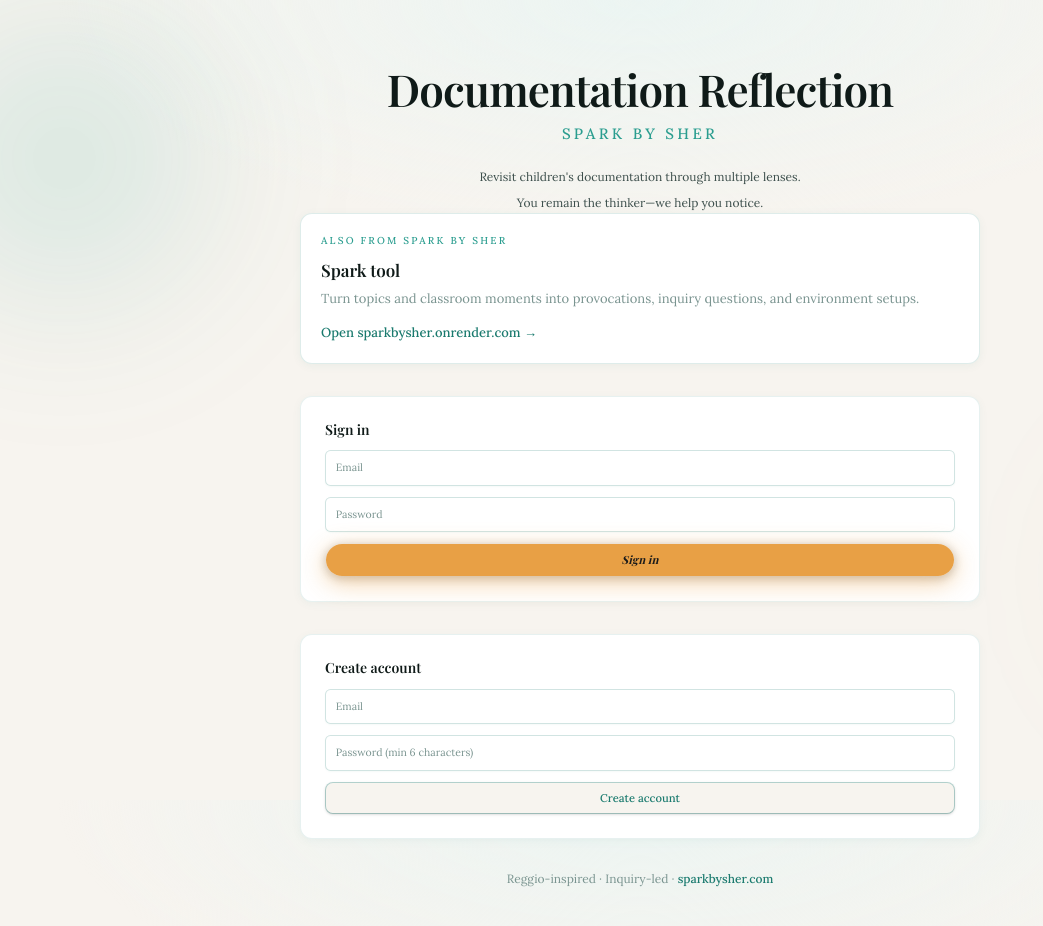
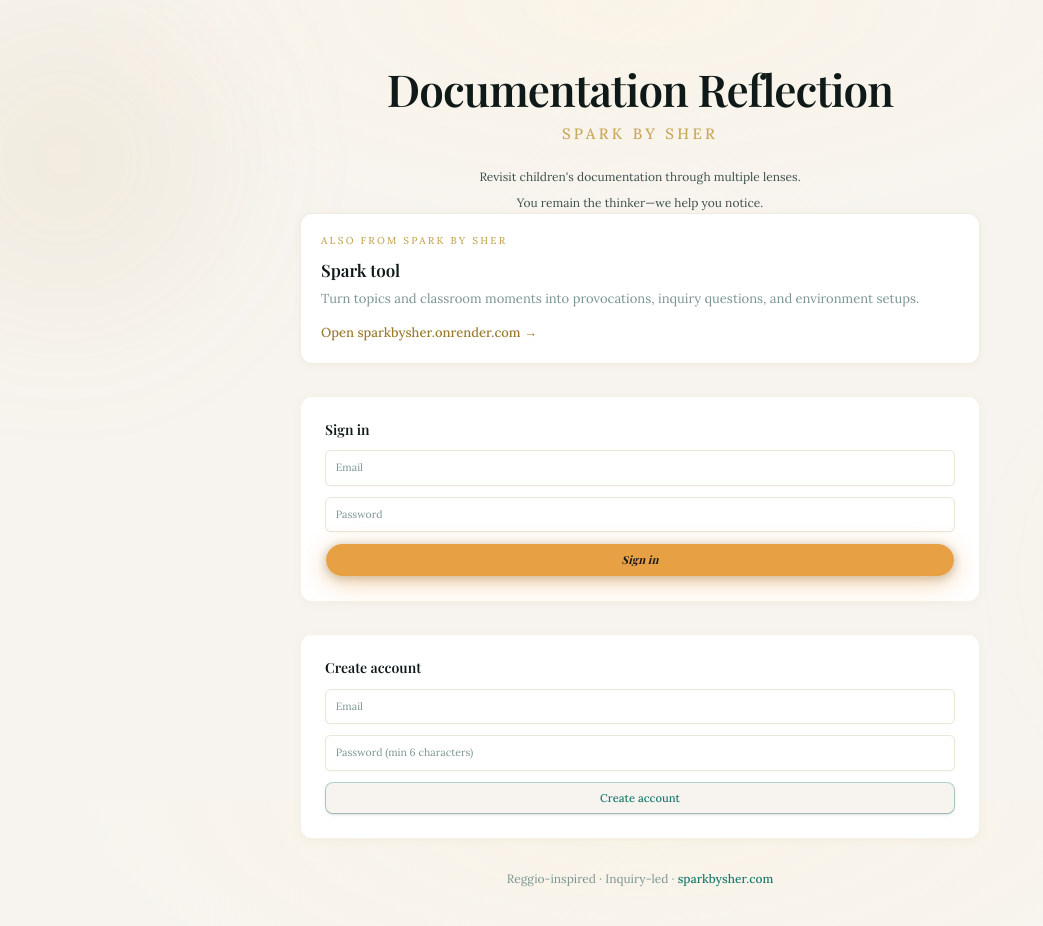
Before and after one commit to sherlinlee/reflection-companion, a Next.js app: page /login in a window 1280 px wide. Shown: the top 926 px of the page, without its empty margins (0-1043 px from the left). Built offline with nearby package versions, Linux system fonts and the light colour scheme.

Commit message:
Update design to ochre palette and simplify page shell motion.
Refresh globals.css tokens and component styles; remove staggered page-enter animation from PageShell.

```diff
--- a/src/app/globals.css
+++ b/src/app/globals.css
@@ -4,7 +4,6 @@
 
 @custom-variant dark (&:is(.dark *));
 
-/* Matches https://sparkbysher.com */
 @theme inline {
   --color-background: var(--background);
   --color-foreground: var(--foreground);
@@ -51,51 +50,58 @@
 
 :root {
   color-scheme: light only;
-  --spark-teal: #1a7a6e;
-  --spark-teal-mid: #2a9d8f;
-  --spark-teal-light: #a8d5cf;
-  --spark-teal-pale: #eaf5f3;
-  --spark-dark: #0f1a18;
-  --spark-mid: #2c3e3b;
-  --spark-text: #3d4f4c;
+
+  /* Ochre / warm sand palette */
+  --spark-ochre:       #9a7c2e;
+  --spark-ochre-mid:   #c8a85a;
+  --spark-ochre-light: #e8d5a0;
+  --spark-ochre-pale:  #faf4e6;
+
+  /* Neutrals — unchanged */
+  --spark-dark:  #0f1a18;
+  --spark-mid:   #2c3e3b;
+  --spark-text:  #3d4f4c;
   --spark-muted: #7a9490;
-  --spark-warm: #f7f4ef;
+  --spark-warm:  #f7f4ef;
   --spark-white: #ffffff;
 
-  --background: var(--spark-warm);
-  --foreground: var(--spark-text);
-  --card: var(--spark-white);
-  --card-foreground: var(--spark-text);
-  --popover: var(--spark-white);
-  --popover-foreground: var(--spark-text);
-  --primary: var(--spark-teal);
-  --primary-foreground: var(--spark-white);
-  --secondary: var(--spark-teal-pale);
+  /* CTA stays amber — already harmonises with ochre */
+  --spark-cta:       #e8a045;
+  --spark-cta-hover: #f0b05a;
+
+  /* Semantic tokens */
+  --background:          var(--spark-warm);
+  --foreground:          var(--spark-text);
+  --card:                var(--spark-white);
+  --card-foreground:     var(--spark-text);
+  --popover:             var(--spark-white);
+  --popover-foreground:  var(--spark-text);
+  --primary:             var(--spark-ochre);
+  --primary-foreground:  var(--spark-white);
+  --secondary:           var(--spark-ochre-pale);
   --secondary-foreground: var(--spark-dark);
-  --muted: var(--spark-teal-pale);
-  --muted-foreground: var(--spark-muted);
-  --accent: var(--spark-teal-pale);
-  --accent-foreground: var(--spark-teal);
-  --destructive: #b54a4a;
-  --border: rgba(26, 122, 110, 0.14);
-  --input: rgba(26, 122, 110, 0.2);
-  --ring: var(--spark-teal-mid);
-  --chart-1: var(--spark-teal);
-  --chart-2: var(--spark-teal-mid);
-  --chart-3: var(--spark-teal-light);
-  --chart-4: var(--spark-muted);
-  --chart-5: var(--spark-dark);
-  --radius: 0.75rem;
-  --sidebar: var(--spark-warm);
-  --sidebar-foreground: var(--spark-text);
-  --sidebar-primary: var(--spark-teal);
+  --muted:               var(--spark-ochre-pale);
+  --muted-foreground:    var(--spark-muted);
+  --accent:              var(--spark-ochre-pale);
+  --accent-foreground:   var(--spark-ochre);
+  --destructive:         #b54a4a;
+  --border:              rgba(154, 124, 46, 0.14);
+  --input:               rgba(154, 124, 46, 0.2);
+  --ring:                var(--spark-ochre-mid);
+  --chart-1:             var(--spark-ochre);
+  --chart-2:             var(--spark-ochre-mid);
+  --chart-3:             var(--spark-ochre-light);
+  --chart-4:             var(--spark-muted);
+  --chart-5:             var(--spark-dark);
+  --radius:              0.75rem;
+  --sidebar:             var(--spark-warm);
+  --sidebar-foreground:  var(--spark-text);
+  --sidebar-primary:     var(--spark-ochre);
   --sidebar-primary-foreground: var(--spark-white);
-  --sidebar-accent: var(--spark-teal-pale);
+  --sidebar-accent:      var(--spark-ochre-pale);
   --sidebar-accent-foreground: var(--spark-dark);
-  --sidebar-border: rgba(26, 122, 110, 0.14);
-  --sidebar-ring: var(--spark-teal-mid);
-  --spark-cta: #e8a045;
-  --spark-cta-hover: #f0b05a;
+  --sidebar-border:      rgba(154, 124, 46, 0.14);
+  --sidebar-ring:        var(--spark-ochre-mid);
 }
 
 @media (prefers-color-scheme: dark) {
@@ -122,7 +128,7 @@
     -webkit-font-smoothing: antialiased;
     background-image: radial-gradient(
       ellipse 70% 45% at 50% 0%,
-      rgba(234, 245, 243, 0.85) 0%,
+      rgba(250, 244, 230, 0.85) 0%,
       transparent 65%
     );
     background-attachment: fixed;
@@ -139,13 +145,13 @@
   }
 }
 
-/* sparkbysher.com component styles */
+/* ─── Section label ─── */
 .spark-section-label {
   font-size: 10px;
   font-weight: 500;
   letter-spacing: 0.22em;
   text-transform: uppercase;
-  color: var(--spark-teal-mid);
+  color: var(--spark-ochre-mid);
   margin-bottom: 14px;
   display: flex;
   align-items: center;
@@ -156,23 +162,31 @@
   content: "";
   flex: 1;
   height: 0.5px;
-  background: var(--spark-teal-light);
+  background: var(--spark-ochre-light);
 }
 
+/* ─── Pull quote ─── */
 .spark-pull-quote {
-  border-left: 3px solid var(--spark-teal);
+  border-left: 3px solid var(--spark-ochre);
   padding: 18px 24px;
-  background: var(--spark-teal-pale);
+  background: var(--spark-ochre-pale);
   border-radius: 0 8px 8px 0;
   font-family: var(--font-heading), Georgia, serif;
   font-size: clamp(17px, 3vw, 21px);
   font-style: italic;
-  color: var(--spark-teal);
+  color: var(--spark-ochre);
   line-height: 1.55;
   text-align: left;
+  transition:
+    box-shadow 0.3s ease,
+    border-left-width 0.2s ease;
 }
 
-/* Login tagline — placecard on mobile, plain on desktop */
+.spark-pull-quote:hover {
+  box-shadow: 0 6px 24px rgba(154, 124, 46, 0.1);
+}
+
+/* ─── Login tagline ─── */
 .spark-tagline-card {
   margin: 0 auto;
   max-width: 28rem;
@@ -197,15 +211,15 @@
   .spark-tagline-card {
     padding: 1.125rem 1.375rem 1.25rem;
     border-radius: 14px;
-    border: 1px solid rgba(168, 213, 207, 0.55);
+    border: 1px solid rgba(232, 213, 160, 0.55);
     background: linear-gradient(
       145deg,
       rgba(255, 255, 255, 0.98) 0%,
-      rgba(234, 245, 243, 0.92) 55%,
+      rgba(250, 244, 230, 0.92) 55%,
       rgba(255, 255, 255, 0.96) 100%
     );
     box-shadow:
-      0 2px 12px rgba(26, 122, 110, 0.07),
+      0 2px 12px rgba(154, 124, 46, 0.07),
       inset 0 1px 0 rgba(255, 255, 255, 0.9);
   }
 
@@ -219,7 +233,7 @@
     background: linear-gradient(
       90deg,
       transparent,
-      var(--spark-teal-mid),
+      var(--spark-ochre-mid),
       transparent
     );
   }
@@ -229,7 +243,7 @@
     margin-bottom: 0.5rem;
     font-size: 9px;
     line-height: 1;
-    color: var(--spark-teal);
+    color: var(--spark-ochre);
     letter-spacing: 0.2em;
   }
 }
@@ -240,18 +254,19 @@
   }
 }
 
+/* ─── Tool card ─── */
 .spark-tool-card {
   display: flex;
   flex-direction: column;
   gap: 0.5rem;
   border-radius: 0.75rem;
-  border: 1px solid rgba(26, 122, 110, 0.14);
+  border: 1px solid rgba(154, 124, 46, 0.14);
   background: var(--spark-white);
   padding: 1.125rem 1.25rem;
   text-align: left;
   text-decoration: none;
   color: inherit;
-  box-shadow: 0 2px 10px rgba(26, 122, 110, 0.06);
+  box-shadow: 0 2px 10px rgba(154, 124, 46, 0.06);
   transition:
     transform 0.25s cubic-bezier(0.22, 1, 0.36, 1),
     box-shadow 0.25s ease,
@@ -260,8 +275,8 @@
 
 .spark-tool-card:hover {
   transform: translateY(-2px);
-  border-color: rgba(42, 157, 143, 0.3);
-  box-shadow: 0 10px 28px rgba(26, 122, 110, 0.12);
+  border-color: rgba(200, 168, 90, 0.3);
+  box-shadow: 0 10px 28px rgba(154, 124, 46, 0.12);
 }
 
 .spark-tool-card-label {
@@ -269,7 +284,7 @@
   font-weight: 500;
   letter-spacing: 0.22em;
   text-transform: uppercase;
-  color: var(--spark-teal-mid);
+  color: var(--spark-ochre-mid);
 }
 
 .spark-tool-card-title {
@@ -290,12 +305,12 @@
   margin-top: 0.25rem;
   font-size: 0.8125rem;
   font-weight: 500;
-  color: var(--spark-teal);
+  color: var(--spark-ochre);
   transition: color 0.2s ease;
 }
 
 .spark-tool-card:hover .spark-tool-card-link {
-  color: var(--spark-teal-mid);
+  color: var(--spark-ochre-mid);
 }
 
 .spark-tool-card:hover .spark-tool-card-arrow {
@@ -307,7 +322,7 @@
   transition: transform 0.25s cubic-bezier(0.22, 1, 0.36, 1);
 }
 
-/* Login auth forms — 70% scale (30% smaller) */
+/* ─── Auth forms ─── */
 .spark-auth-form {
   display: flex;
   flex-direction: column;
@@ -326,12 +341,12 @@
 .spark-auth-field {
   width: 100%;
   border-radius: 0.35rem;
-  border: 1px solid rgba(26, 122, 110, 0.2);
+  border: 1px solid rgba(154, 124, 46, 0.2);
   background: var(--spark-white);
   padding: 0.4375rem 0.6125rem;
   font-size: 10.5px;
   color: var(--spark-text);
-  box-shadow: 0 1px 2px rgba(26, 122, 110, 0.04);
+  box-shadow: 0 1px 2px rgba(154, 124, 46, 0.04);
   outline: none;
   transition:
     border-color 0.2s ease,
@@ -344,12 +359,12 @@
 }
 
 .spark-auth-field:hover {
-  border-color: rgba(42, 157, 143, 0.35);
+  border-color: rgba(200, 168, 90, 0.35);
 }
 
 .spark-auth-field:focus-visible {
-  border-color: var(--spark-teal-mid);
-  box-shadow: 0 0 0 2px rgba(42, 157, 143, 0.2);
+  border-color: var(--spark-ochre-mid);
+  box-shadow: 0 0 0 2px rgba(200, 168, 90, 0.2);
   transform: translateY(-1px);
 }
 
@@ -369,13 +384,14 @@
   font-size: 0.7rem;
 }
 
+/* ─── Claim banner ─── */
 .spark-claim-banner {
-  background: var(--spark-teal-pale);
-  border-left: 3px solid var(--spark-teal);
+  background: var(--spark-ochre-pale);
+  border-left: 3px solid var(--spark-ochre);
   border-radius: 0 8px 8px 0;
   padding: 18px 24px;
   font-size: 14px;
-  color: var(--spark-teal);
+  color: var(--spark-ochre);
   font-style: italic;
   line-height: 1.75;
   transition:
@@ -384,10 +400,10 @@
 }
 
 .spark-claim-banner:hover {
-  box-shadow: 0 4px 20px rgba(26, 122, 110, 0.1);
+  box-shadow: 0 4px 20px rgba(154, 124, 46, 0.1);
 }
 
-/* Ambient background orbs */
+/* ─── Ambient orbs ─── */
 body::before,
 body::after {
   content: "";
@@ -406,7 +422,7 @@
   left: -12%;
   background: radial-gradient(
     circle,
-    rgba(42, 157, 143, 0.35) 0%,
+    rgba(200, 168, 90, 0.3) 0%,
     transparent 70%
   );
   animation: spark-drift-a 22s ease-in-out infinite;
@@ -426,64 +442,37 @@
 }
 
 @keyframes spark-drift-a {
-  0%,
-  100% {
-    transform: translate(0, 0) scale(1);
-  }
-  50% {
-    transform: translate(4%, 6%) scale(1.06);
-  }
+  0%, 100% { transform: translate(0, 0) scale(1); }
+  50%       { transform: translate(4%, 6%) scale(1.06); }
 }
 
 @keyframes spark-drift-b {
-  0%,
-  100% {
-    transform: translate(0, 0) scale(1);
-  }
-  50% {
-    transform: translate(-5%, -4%) scale(1.08);
-  }
+  0%, 100% { transform: translate(0, 0) scale(1); }
+  50%       { transform: translate(-5%, -4%) scale(1.08); }
 }
 
 @keyframes spark-fade-up {
-  from {
-    opacity: 0;
-    transform: translateY(12px);
-  }
-  to {
-    opacity: 1;
-    transform: translateY(0);
-  }
+  from { opacity: 0; transform: translateY(12px); }
+  to   { opacity: 1; transform: translateY(0); }
 }
 
 @keyframes spark-shimmer {
-  0% {
-    background-position: 200% center;
-  }
-  100% {
-    background-position: -200% center;
-  }
+  0%   { background-position: 200% center; }
+  100% { background-position: -200% center; }
 }
 
 @keyframes spark-pulse-soft {
-  0%,
-  100% {
-    opacity: 1;
-    transform: scale(1);
-  }
-  50% {
-    opacity: 0.85;
-    transform: scale(1.05);
-  }
+  0%, 100% { opacity: 1; transform: scale(1); }
+  50%       { opacity: 0.85; transform: scale(1.05); }
 }
 
-/* Interactive surfaces */
+/* ─── Cards & surfaces ─── */
 .spark-card {
   border-radius: 0.75rem;
-  border: 1px solid rgba(26, 122, 110, 0.1);
+  border: 1px solid rgba(154, 124, 46, 0.1);
   background: var(--spark-white);
   padding: 1.5rem;
-  box-shadow: 0 2px 10px rgba(26, 122, 110, 0.05);
+  box-shadow: 0 2px 10px rgba(154, 124, 46, 0.05);
   transition:
     transform 0.25s cubic-bezier(0.22, 1, 0.36, 1),
     box-shadow 0.25s cubic-bezier(0.22, 1, 0.36, 1),
@@ -492,21 +481,21 @@
 
 .spark-card:hover {
   transform: translateY(-2px);
-  border-color: rgba(42, 157, 143, 0.22);
-  box-shadow: 0 8px 28px rgba(26, 122, 110, 0.12);
+  border-color: rgba(200, 168, 90, 0.22);
+  box-shadow: 0 8px 28px rgba(154, 124, 46, 0.12);
 }
 
 .spark-card:focus-within {
-  border-color: rgba(42, 157, 143, 0.35);
-  box-shadow: 0 8px 28px rgba(26, 122, 110, 0.14);
+  border-color: rgba(200, 168, 90, 0.35);
+  box-shadow: 0 8px 28px rgba(154, 124, 46, 0.14);
 }
 
 .spark-panel-highlight {
   border-radius: 0.75rem;
-  border: 1px solid rgba(26, 122, 110, 0.14);
-  background: var(--spark-teal-pale);
+  border: 1px solid rgba(154, 124, 46, 0.18);
+  background: var(--spark-ochre-pale);
   padding: 1.5rem;
-  box-shadow: 0 2px 10px rgba(26, 122, 110, 0.06);
+  box-shadow: 0 2px 10px rgba(154, 124, 46, 0.06);
   transition:
     transform 0.25s cubic-bezier(0.22, 1, 0.36, 1),
     box-shadow 0.25s ease;
@@ -514,22 +503,23 @@
 
 .spark-panel-highlight:hover {
   transform: translateY(-1px);
-  box-shadow: 0 10px 32px rgba(26, 122, 110, 0.1);
+  box-shadow: 0 10px 32px rgba(154, 124, 46, 0.1);
 }
 
 .spark-list-panel {
   overflow: hidden;
   border-radius: 1rem;
-  border: 1px solid rgba(26, 122, 110, 0.12);
+  border: 1px solid rgba(154, 124, 46, 0.12);
   background: rgba(255, 255, 255, 0.92);
-  box-shadow: 0 2px 14px rgba(26, 122, 110, 0.06);
+  box-shadow: 0 2px 14px rgba(154, 124, 46, 0.06);
   transition: box-shadow 0.3s ease;
 }
 
 .spark-list-panel:hover {
-  box-shadow: 0 10px 36px rgba(26, 122, 110, 0.1);
+  box-shadow: 0 10px 36px rgba(154, 124, 46, 0.1);
 }
 
+/* ─── Link rows ─── */
 .spark-link-row {
   display: flex;
   align-items: center;
@@ -543,27 +533,27 @@
 }
 
 .spark-link-row:hover {
-  background-color: var(--spark-teal-pale);
+  background-color: var(--spark-ochre-pale);
   padding-left: 1.5rem;
 }
 
 .spark-link-row:active {
-  background-color: rgba(234, 245, 243, 0.85);
+  background-color: rgba(250, 244, 230, 0.85);
 }
 
 .spark-avatar {
   display: flex;
   height: 2.75rem;
   width: 2.75rem;
-  shrink: 0;
+  flex-shrink: 0;
   align-items: center;
   justify-content: center;
   border-radius: 9999px;
-  background: var(--spark-teal-pale);
+  background: var(--spark-ochre-pale);
   font-family: var(--font-heading), Georgia, serif;
   font-size: 1.125rem;
   font-weight: 600;
-  color: var(--spark-teal);
+  color: var(--spark-ochre);
   transition:
     transform 0.25s cubic-bezier(0.22, 1, 0.36, 1),
     background-color 0.2s ease,
@@ -573,29 +563,30 @@
 .spark-link-row:hover .spark-avatar {
   transform: scale(1.08);
   background: var(--spark-white);
-  box-shadow: 0 4px 14px rgba(26, 122, 110, 0.15);
+  box-shadow: 0 4px 14px rgba(154, 124, 46, 0.15);
 }
 
 .spark-link-arrow {
   font-size: 0.875rem;
-  color: var(--spark-teal-mid);
+  color: var(--spark-ochre-mid);
   transition: transform 0.25s cubic-bezier(0.22, 1, 0.36, 1);
 }
 
 .spark-link-row:hover .spark-link-arrow {
   transform: translateX(4px);
-  color: var(--spark-teal);
+  color: var(--spark-ochre);
 }
 
+/* ─── Fields ─── */
 .spark-field {
   width: 100%;
   border-radius: 0.5rem;
-  border: 1px solid rgba(26, 122, 110, 0.2);
+  border: 1px solid rgba(154, 124, 46, 0.2);
   background: var(--spark-white);
   padding: 0.625rem 0.875rem;
   font-size: 15px;
   color: var(--spark-text);
-  box-shadow: 0 1px 2px rgba(26, 122, 110, 0.04);
+  box-shadow: 0 1px 2px rgba(154, 124, 46, 0.04);
   outline: none;
   transition:
     border-color 0.2s ease,
@@ -608,25 +599,16 @@
 }
 
 .spark-field:hover {
-  border-color: rgba(42, 157, 143, 0.35);
+  border-color: rgba(200, 168, 90, 0.35);
 }
 
 .spark-field:focus-visible {
-  border-color: var(--spark-teal-mid);
-  box-shadow: 0 0 0 3px rgba(42, 157, 143, 0.2);
+  border-color: var(--spark-ochre-mid);
+  box-shadow: 0 0 0 3px rgba(200, 168, 90, 0.2);
   transform: translateY(-1px);
 }
 
-.spark-pull-quote {
-  transition:
-    box-shadow 0.3s ease,
-    border-left-width 0.2s ease;
-}
-
-.spark-pull-quote:hover {
-  box-shadow: 0 6px 24px rgba(26, 122, 110, 0.1);
-}
-
+/* ─── Reflection blocks ─── */
 .spark-reflection-block {
   border-radius: 0 0.5rem 0.5rem 0;
   border-left-width: 3px;
@@ -641,22 +623,22 @@
 }
 
 .spark-reflection-block--default {
-  border-left-color: var(--spark-teal);
+  border-left-color: var(--spark-ochre);
   background: var(--spark-white);
-  box-shadow: 0 2px 10px rgba(26, 122, 110, 0.05);
+  box-shadow: 0 2px 10px rgba(154, 124, 46, 0.05);
 }
 
 .spark-reflection-block--default:hover {
-  box-shadow: 0 8px 24px rgba(26, 122, 110, 0.1);
+  box-shadow: 0 8px 24px rgba(154, 124, 46, 0.1);
 }
 
 .spark-reflection-block--highlight {
-  border-left-color: var(--spark-teal);
-  background: var(--spark-teal-pale);
+  border-left-color: var(--spark-ochre);
+  background: var(--spark-ochre-pale);
 }
 
 .spark-reflection-block--highlight:hover {
-  box-shadow: 0 6px 20px rgba(26, 122, 110, 0.12);
+  box-shadow: 0 6px 20px rgba(154, 124, 46, 0.12);
 }
 
 .spark-reflection-item {
@@ -671,9 +653,9 @@
   margin-top: 0.5rem;
   height: 0.375rem;
   width: 0.375rem;
-  shrink: 0;
+  flex-shrink: 0;
   border-radius: 9999px;
-  background: var(--spark-teal);
+  background: var(--spark-ochre);
   transition: transform 0.2s ease;
 }
 
@@ -681,6 +663,7 @@
   transform: scale(1.35);
 }
 
+/* ─── Animations ─── */
 .spark-page-enter {
   animation: spark-fade-up 0.55s cubic-bezier(0.22, 1, 0.36, 1) backwards;
 }
@@ -688,56 +671,31 @@
 .spark-stagger > * {
   animation: spark-fade-up 0.5s cubic-bezier(0.22, 1, 0.36, 1) backwards;
 }
-
-.spark-stagger > *:nth-child(1) {
-  animation-delay: 0.04s;
-}
-.spark-stagger > *:nth-child(2) {
-  animation-delay: 0.1s;
-}
-.spark-stagger > *:nth-child(3) {
-  animation-delay: 0.16s;
-}
-.spark-stagger > *:nth-child(4) {
-  animation-delay: 0.22s;
-}
-.spark-stagger > *:nth-child(5) {
-  animation-delay: 0.28s;
-}
-.spark-stagger > *:nth-child(6) {
-  animation-delay: 0.34s;
-}
-.spark-stagger > *:nth-child(7) {
-  animation-delay: 0.4s;
-}
-.spark-stagger > *:nth-child(8) {
-  animation-delay: 0.46s;
-}
+.spark-stagger > *:nth-child(1) { animation-delay: 0.04s; }
+.spark-stagger > *:nth-child(2) { animation-delay: 0.10s; }
+.spark-stagger > *:nth-child(3) { animation-delay: 0.16s; }
+.spark-stagger > *:nth-child(4) { animation-delay: 0.22s; }
+.spark-stagger > *:nth-child(5) { animation-delay: 0.28s; }
+.spark-stagger > *:nth-child(6) { animation-delay: 0.34s; }
+.spark-stagger > *:nth-child(7) { animation-delay: 0.40s; }
+.spark-stagger > *:nth-child(8) { animation-delay: 0.46s; }
 
 .spark-stagger-sections > * {
   animation: spark-fade-up 0.55s cubic-bezier(0.22, 1, 0.36, 1) backwards;
 }
+.spark-stagger-sections > *:nth-child(1) { animation-delay: 0.05s; }
+.spark-stagger-sections > *:nth-child(2) { animation-delay: 0.12s; }
+.spark-stagger-sections > *:nth-child(3) { animation-delay: 0.19s; }
+.spark-stagger-sections > *:nth-child(4) { animation-delay: 0.26s; }
 
-.spark-stagger-sections > *:nth-child(1) {
-  animation-delay: 0.05s;
-}
-.spark-stagger-sections > *:nth-child(2) {
-  animation-delay: 0.12s;
-}
-.spark-stagger-sections > *:nth-child(3) {
-  animation-delay: 0.19s;
-}
-.spark-stagger-sections > *:nth-child(4) {
-  animation-delay: 0.26s;
-}
-
+/* ─── Header ─── */
 .spark-header {
   position: sticky;
   top: 0;
   z-index: 40;
-  border-bottom: 1px solid rgba(26, 122, 110, 0.12);
+  border-bottom: 1px solid rgba(154, 124, 46, 0.12);
   background: rgba(255, 255, 255, 0.88);
-  box-shadow: 0 2px 10px rgba(26, 122, 110, 0.04);
+  box-shadow: 0 2px 10px rgba(154, 124, 46, 0.04);
   backdrop-filter: blur(10px);
   transition:
     box-shadow 0.3s ease,
@@ -745,10 +703,10 @@
 }
 
 .spark-header:hover {
-  box-shadow: 0 4px 20px rgba(26, 122, 110, 0.08);
+  box-shadow: 0 4px 20px rgba(154, 124, 46, 0.08);
 }
 
-/* Site identity lockup — sizes in CSS so they always apply */
+/* ─── Brand ─── */
 .spark-brand {
   display: inline-flex;
   flex-direction: column;
@@ -771,7 +729,7 @@
   font-weight: 500;
   letter-spacing: 0.22em;
   text-transform: uppercase;
-  color: var(--spark-teal-mid);
+  color: var(--spark-ochre-mid);
 }
 
 .spark-brand--login {
@@ -791,20 +749,18 @@
   .spark-brand-title {
     font-size: 2.125rem;
   }
-
   .spark-brand-eyebrow {
     font-size: 0.875rem;
   }
-
   .spark-brand--login .spark-brand-title {
     font-size: 2.75rem;
   }
-
   .spark-brand--login .spark-brand-eyebrow {
     font-size: 0.9375rem;
   }
 }
 
+/* ─── Utilities ─── */
 .spark-icon-pulse {
   animation: spark-pulse-soft 2.5s ease-in-out infinite;
 }
@@ -815,6 +771,7 @@
     0 4px 12px rgba(0, 0, 0, 0.15);
 }
 
+/* ─── Reduced motion ─── */
 @media (prefers-reduced-motion: reduce) {
   *,
   *::before,
@@ -823,12 +780,10 @@
     animation-iteration-count: 1 !important;
     transition-duration: 0.01ms !important;
   }
-
   body::before,
   body::after {
     animation: none;
   }
-
   .spark-card:hover,
   .spark-reflection-block:hover,
   .spark-link-row:hover {
--- a/src/components/page-shell.tsx
+++ b/src/components/page-shell.tsx
@@ -11,7 +11,7 @@
   className?: string;
 }) {
   return (
-    <div className={cn(pageWrapClass, pageEnterClass, staggerClass, className)}>
+    <div className={cn(pageWrapClass, className)}>
       {children}
     </div>
   );
```
